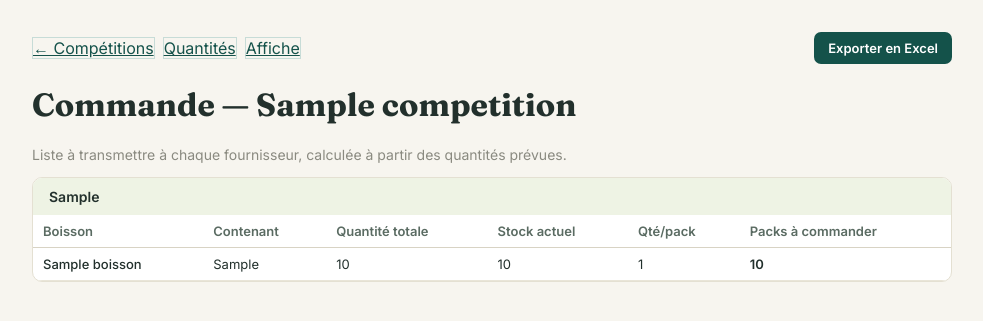
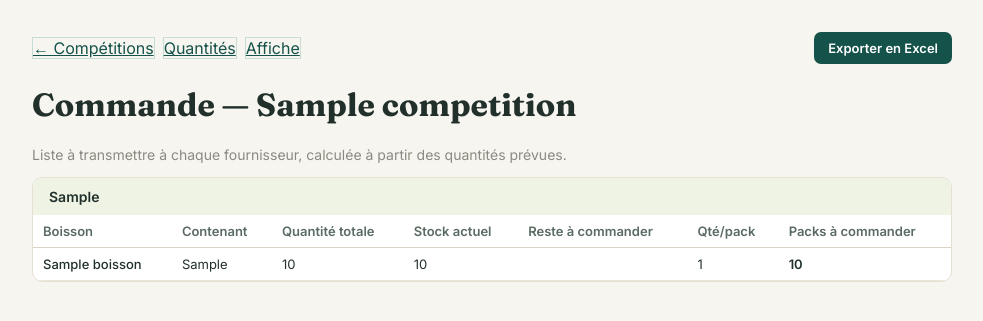
Before and after one commit to ugddole/Apply-Boisson, a Flask app: page /competitions/1/commande in a window 1280 px wide. Shown: the part 56-377 px from the top of the page, without its empty margins (148-1131 px from the left). Run offline with Flask 3, Linux system fonts and the light colour scheme; the visitor is signed in with stand-in values (Sample User, id 1); tables that the repository leaves empty hold one stand-in row (values such as "Sample post").

Commit message:
Add files via upload

```diff
--- a/templates/commande.html
+++ b/templates/commande.html
@@ -18,7 +18,7 @@
 <div class="card table-scroll" style="margin-bottom:1rem;">
   <div class="supplier-header">{{ fournisseur }}</div>
   <table>
-    <thead><tr><th>Boisson</th><th>Contenant</th><th>Quantité totale</th><th>Stock actuel</th><th>Qté/pack</th><th>Packs à commander</th></tr></thead>
+    <thead><tr><th>Boisson</th><th>Contenant</th><th>Quantité totale</th><th>Stock actuel</th><th>Reste à commander</th><th>Qté/pack</th><th>Packs à commander</th></tr></thead>
     <tbody>
       {% for l in lignes %}
       <tr>
@@ -26,6 +26,7 @@
         <td>{{ l['contenant'] or '' }}</td>
         <td>{{ l['quantite'] }}</td>
         <td>{{ l['stock'] }}</td>
+        <td>{{ l['reste'] }}</td>
         <td>{{ l['qt_par_pack'] }}</td>
         <td style="font-weight:600;">{{ l['packs'] }}</td>
       </tr>
```
